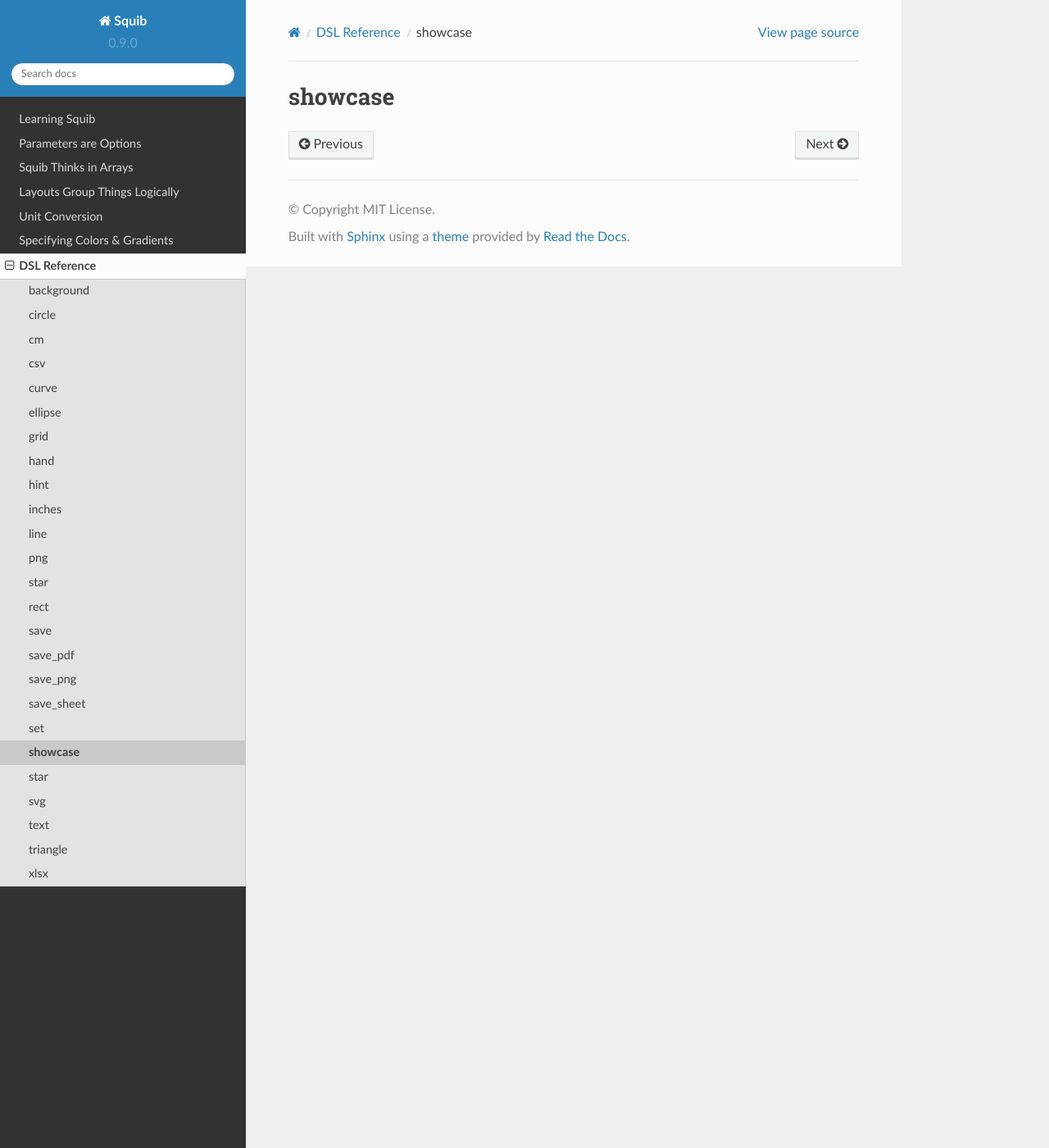
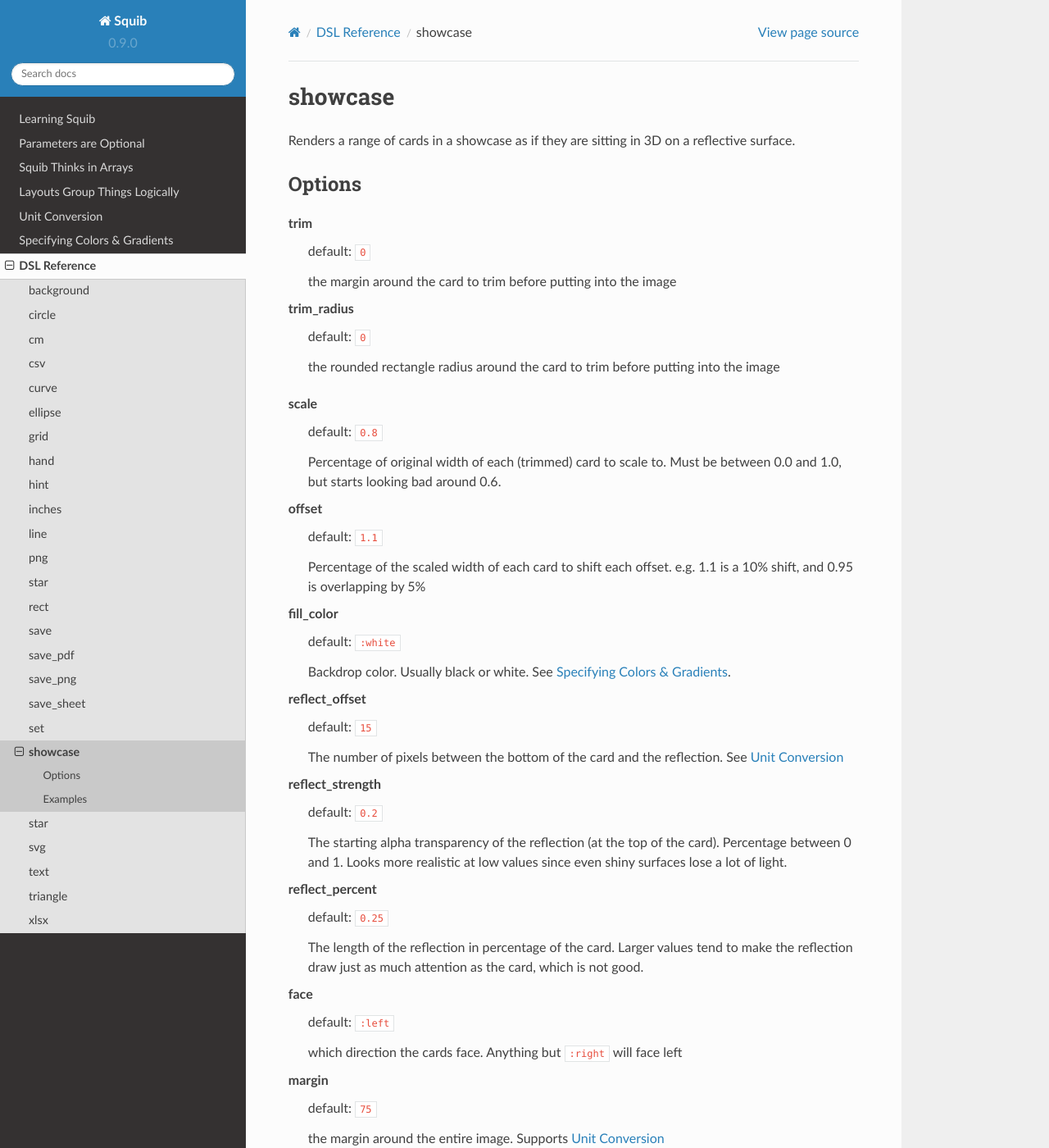
Before and after one commit to andymeneely/squib, a Sphinx documentation site: the page built from docs/dsl/showcase.rst, in a window 1280 px wide and 1400 px high. Shown: the whole window at 82% size. Built offline with Sphinx 7.4.7 and the Read the Docs theme 2.0.0, drawn with Linux system fonts in a browser that asks for light colours; some of the changed text lies outside the part shown.

Commit message:
docs: porting hand, showcase, and other docs over

```diff
--- /dev/null
+++ b/docs/args/output_dir.rst
@@ -0,0 +1,4 @@
+dir
+  default: ``_output``
+
+  The directory for the output to be sent to. Will be created if it doesn't exist. Relative to the current directory.
--- /dev/null
+++ b/docs/args/trim.rst
@@ -0,0 +1,9 @@
+trim
+  default: ``0``
+
+  the margin around the card to trim before putting into the image
+
+trim_radius
+  default: ``0``
+
+  the rounded rectangle radius around the card to trim before putting into the image
--- a/docs/dsl/showcase.rst
+++ b/docs/dsl/showcase.rst
@@ -1,2 +1,65 @@
 showcase
+========
+
+Renders a range of cards in a showcase as if they are sitting in 3D on a reflective surface.
+
+Options
+-------
+
+.. include:: /args/trim.rst
+
+scale
+  default: ``0.8``
+
+  Percentage of original width of each (trimmed) card to scale to. Must be between 0.0 and 1.0, but starts looking bad around 0.6.
+
+offset
+  default: ``1.1``
+
+  Percentage of the scaled width of each card to shift each offset. e.g. 1.1 is a 10% shift, and 0.95 is overlapping by 5%
+
+fill_color
+  default: ``:white``
+
+  Backdrop color. Usually black or white. See :doc:`/colors`.
+
+reflect_offset
+  default: ``15``
+
+  The number of pixels between the bottom of the card and the reflection. See :doc:`/units`
+
+reflect_strength
+  default: ``0.2``
+
+  The starting alpha transparency of the reflection (at the top of the card). Percentage between 0 and 1. Looks more realistic at low values since even shiny surfaces lose a lot of light.
+
+reflect_percent
+  default: ``0.25``
+
+  The length of the reflection in percentage of the card. Larger values tend to make the reflection draw just as much attention as the card, which is not good.
+
+face
+  default: ``:left``
+
+  which direction the cards face. Anything but ``:right`` will face left
+
+margin
+  default: ``75``
+
+  the margin around the entire image. Supports :doc:`/units`
+
+fill_color
+  default: ``:white``
+
+  Backdrop color. Supports :doc:`/colors`.
+
+file
+  default: ``'showcase.png'``
+
+  The file to save relative to the current directory. Will overwrite without warning.
+
+.. include:: /args/output_dir.rst
+.. include:: /args/range.rst
+
+Examples
 --------
--- /dev/null
+++ b/docs/guides/getting-started/index.rst
@@ -0,0 +1,5 @@
+.. toctree::
+   :maxdepth: 1
+   :glob:
+
+   part_*
--- a/docs/parameters.rst
+++ b/docs/parameters.rst
@@ -1,5 +1,5 @@
-Parameters are Options
-======================
+Parameters are Optional
+=======================
 
 Squib is all about sane defaults and shorthand specification. Arguments to DSL methods are almost always using hashes, which look a lot like [Ruby 2.0's named parameters](http://www.ruby-doc.org/core-2.0.0/doc/syntax/calling_methods_rdoc.html#label-Keyword+Arguments). This means you can specify your parameters in any order you please. All parameters are optional.
 
```
Also changed, not shown: docs/dsl/hand.rst (+39 -1 lines), docs/guides/getting-started/part_0_learning_ruby.rst (added, +111 -0 lines), docs/learning.rst (+8 -1 lines).
